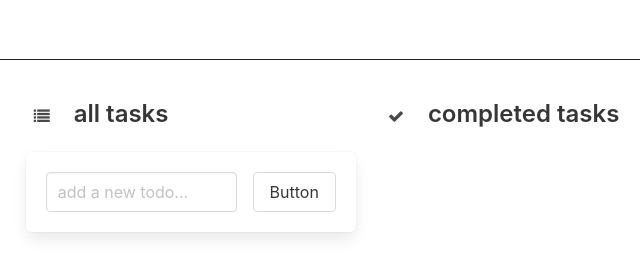
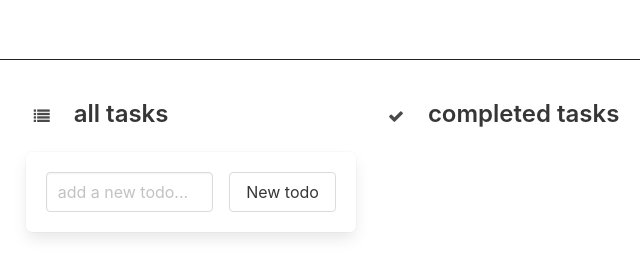
Before and after one commit to fifiblop/todoVue, a plain HTML site: page index.html in a window 1280 px wide. Shown: the full height of the page, 95-735 px from the left. Drawn offline with nearby package versions, Linux system fonts and the light colour scheme.

Commit message:
fix button name

```diff
--- a/index.html
+++ b/index.html
@@ -45,7 +45,7 @@
 							</div>
 							<div class="media-right">
 								<div class="block">
-									<a class="button" v-on:click="addTask" v-on:keyup.enter="addTask">Button</a>
+									<a class="button" v-on:click="addTask" v-on:keyup.enter="addTask">New todo</a>
 								</div>
 							</div>
 						</article>
```
